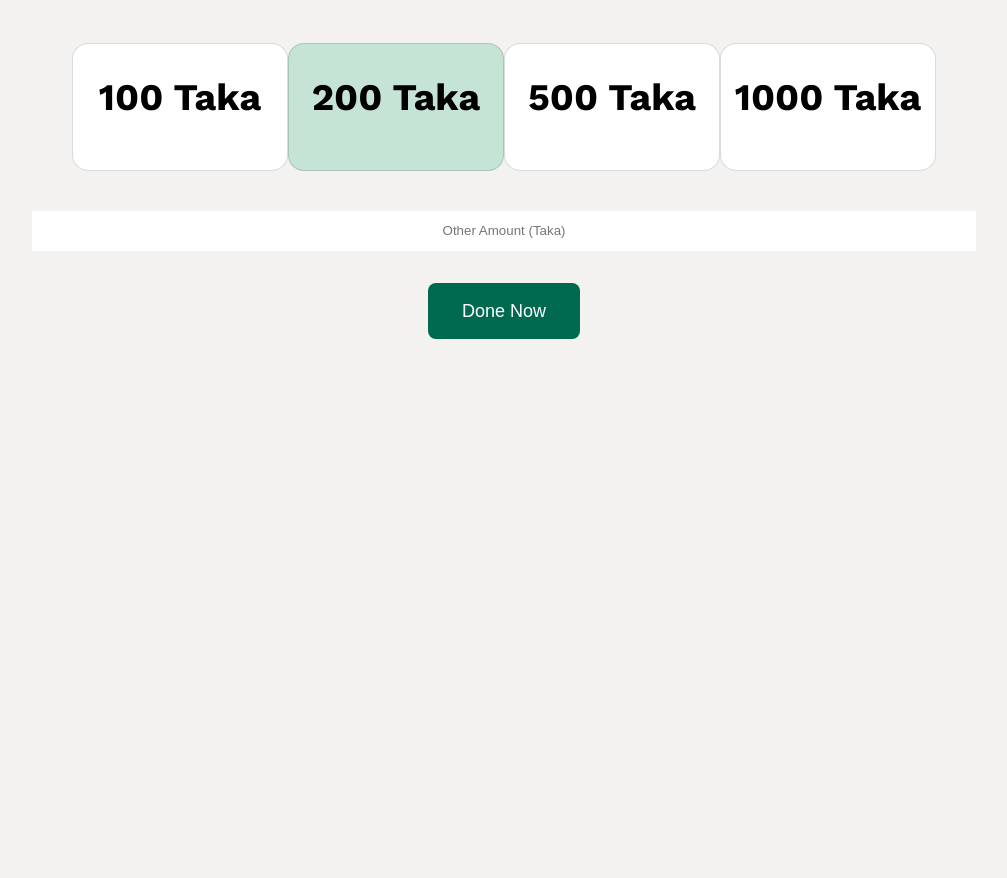
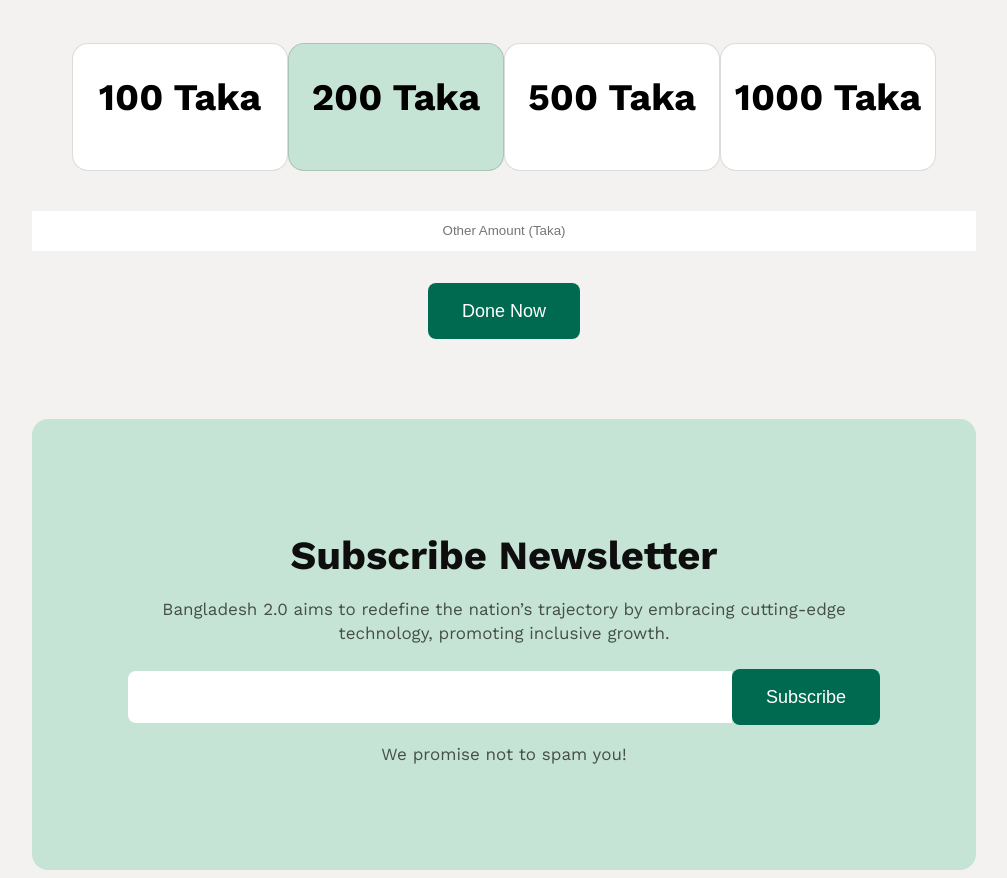
Before and after one commit to aritra-550/first-assignment-repo, a plain HTML site: page index.html in a window 1280 px wide. Shown: the part 4044-4922 px from the top of the page, without its empty margins (52-1059 px from the left). Before the commit the page ends 4391 px from the top, so only its background shows below. Drawn offline with nearby package versions, Linux system fonts and the light colour scheme; a web font is replaced by a local one.

Commit message:
added subscribe container section

```diff
--- a/index.html
+++ b/index.html
@@ -146,11 +146,24 @@
             </div>
         </div>
         <div>
-            <input class="text" placeholder="Other Amount (Taka)" type="text" name="" id="">
+            <input class="text-1" placeholder="Other Amount (Taka)" type="text" name="" id="">
         </div>
         <div class="donation-button">
             <button class="dn-btn">Done Now</button>
         </div>
+     </section>
+     <section class="subscribe-container">
+             <h2 class="title">Subscribe Newsletter</h2>
+             <p class="subtitle">Bangladesh 2.0 aims to redefine the nation’s trajectory by embracing cutting-edge<br>technology, promoting inclusive growth.</p>
+             <div class="last">
+            <div>
+                <input class="text-2" type="text" name="" id="">
+            </div>
+            <div>
+                <button class="dn-btn">Subscribe</button>
+            </div>
+        </div>
+        <p class="subtitle">We promise not to spam you!</p>
      </section>
     </main>
     <footer>
--- a/styles/style.css
+++ b/styles/style.css
@@ -312,7 +312,7 @@ margin-bottom: 32px;
 
 }
 
-.text{box-sizing: border-box;
+.text-1{box-sizing: border-box;
     border-bottom: 1px solid rgba(14, 14, 14, 0.15);
     background: rgb(255, 255, 255);
     /* margin: 32px 0px; */
@@ -338,3 +338,50 @@ cursor: pointer;}
 .donation-button{display: flex;
     justify-content: center;
     align-items: center;}
+
+.subscribe-container{
+    margin: 80px 244px 0px 76px;
+background-color: #C6E4D6;
+/* width: 100%; */
+/* height: 395px;} */
+border-radius: 16px;
+padding: 80px 100px;
+
+}
+
+.title{
+color: rgb(14, 14, 14);
+font-size: 40px;
+font-weight: 700px;
+line-height: 48px;
+text-align: center;
+margin-bottom: 16px;
+}
+.subtitle{
+    color: rgba(14, 14, 14, 0.7);
+font-size: 17px;
+font-weight: 400px;
+line-height: 24px;
+text-align: center;
+margin-bottom: 24px;
+
+}
+.email{
+    padding: 0px 20px;
+}
+.text-2{
+    border-radius: 8px 0px 0px 8px;
+background: rgb(255, 255, 255);
+height: 50px;
+width: 600px;
+/* align-items: center; */
+border: none;
+}
+.last{
+    display: flex;
+    flex-direction: row;
+/* justify-content: flex-start;
+align-items: flex-start; */
+justify-content: center;
+align-items: center;
+}
```
